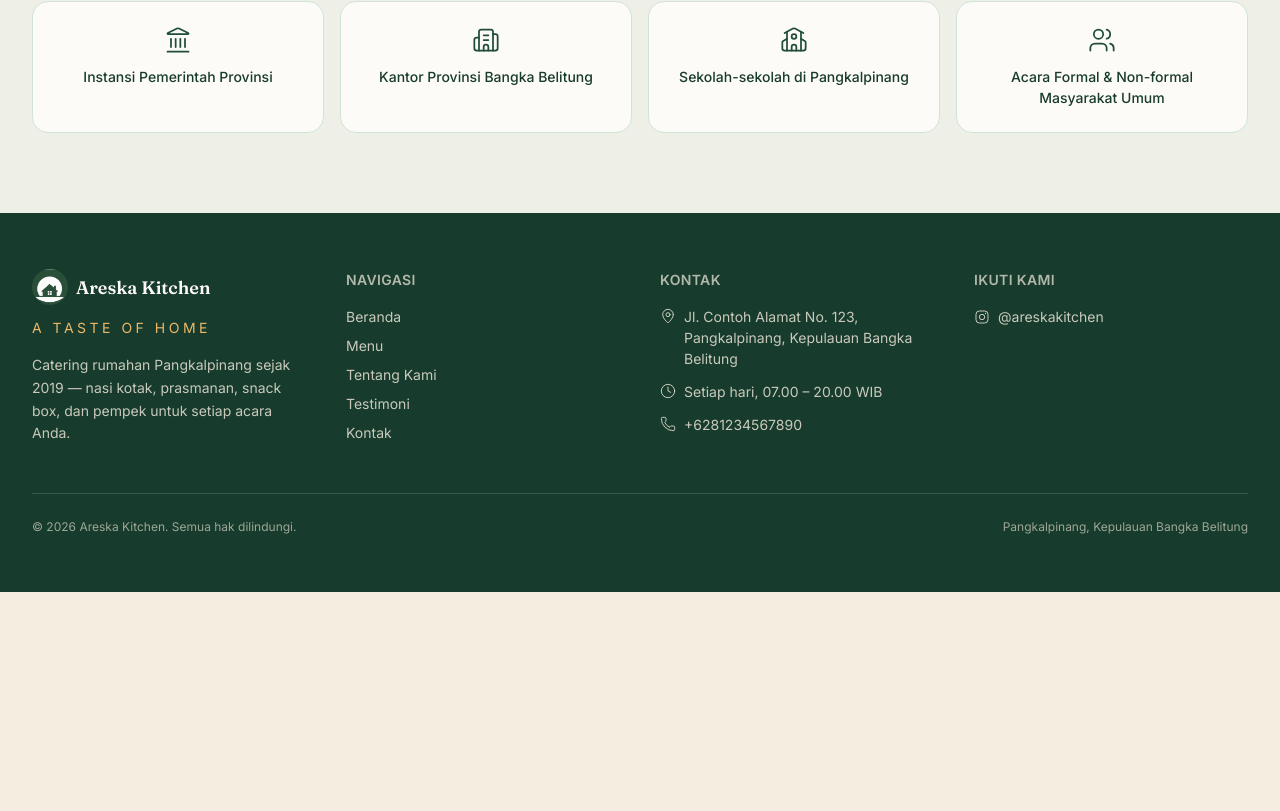
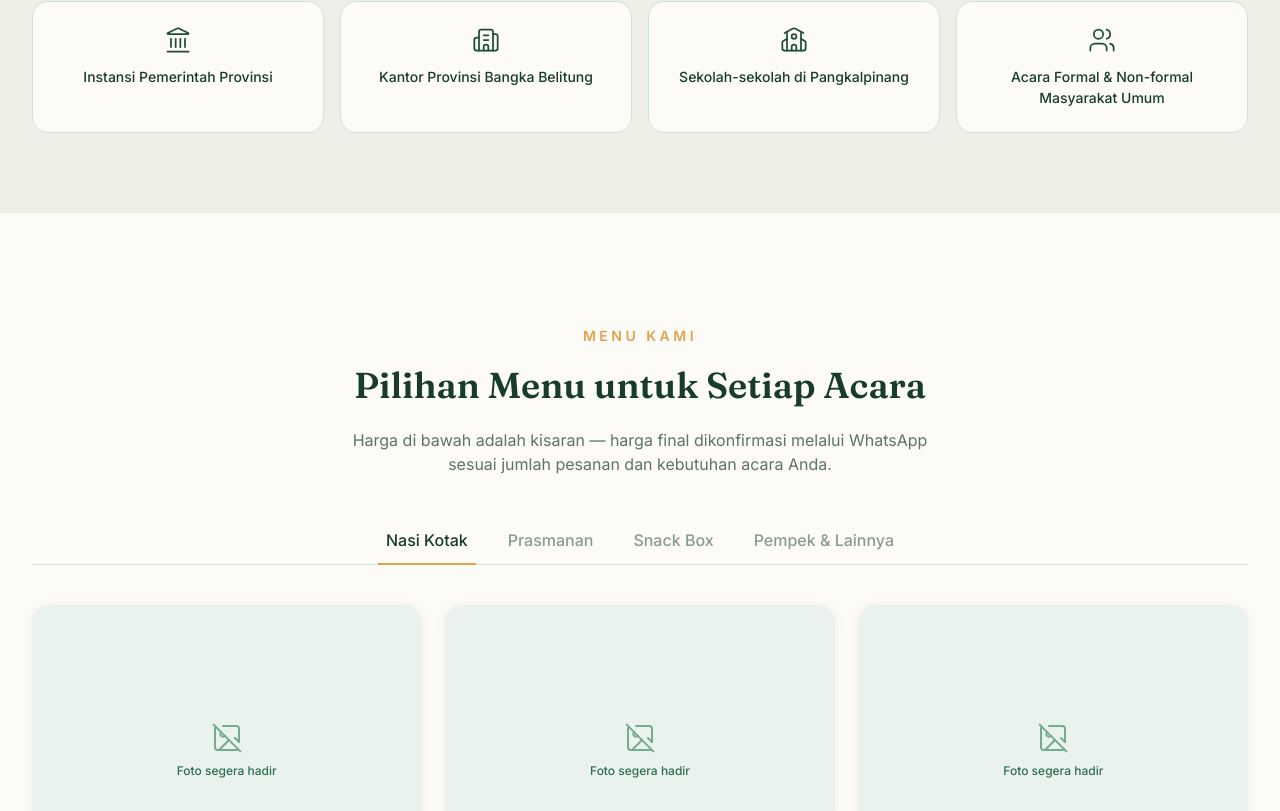
Before and after one commit to monn01/Areska-Kitchen, a Next.js app: page / in a window 1280 px wide. Shown: the part 1986-2797 px from the top of the page. Before the commit the page ends 2578 px from the top, so only its background shows below. Built offline with nearby package versions, Linux system fonts and the light colour scheme.

Commit message:
Phase 5: Menu/Produk section
- Category tabs with sliding underline (layoutId)
- Product grid with staggered enter transition per category switch
- Shimmer skeleton placeholder for missing product photos (DESIGN.md §4.6)
- Per-item WhatsApp order CTA with pre-filled message

```diff
--- a/app/page.tsx
+++ b/app/page.tsx
@@ -4,6 +4,7 @@ import { Hero } from "@/components/sections/Hero";
 import { TrustIndicators } from "@/components/sections/TrustIndicators";
 import { About } from "@/components/sections/About";
 import { TrustedBy } from "@/components/sections/TrustedBy";
+import { Menu } from "@/components/sections/Menu";
 
 export default function Home() {
   return (
@@ -14,6 +15,7 @@ export default function Home() {
         <TrustIndicators />
         <About />
         <TrustedBy />
+        <Menu />
       </main>
       <Footer />
     </>
--- /dev/null
+++ b/components/sections/Menu.tsx
@@ -0,0 +1,118 @@
+"use client";
+
+import { useState } from "react";
+import { AnimatePresence, motion, useReducedMotion } from "framer-motion";
+import { Card } from "@/components/ui/Card";
+import { Button } from "@/components/ui/Button";
+import { ProductImage } from "@/components/ui/ProductImage";
+import { menuCategories, menuItems, type MenuCategory } from "@/lib/data";
+import { buildWhatsAppLink } from "@/lib/utils";
+
+export function Menu() {
+  const [activeCategory, setActiveCategory] = useState<MenuCategory>(menuCategories[0]);
+  const shouldReduceMotion = useReducedMotion();
+
+  const filteredItems = menuItems.filter((item) => item.category === activeCategory);
+
+  return (
+    <section id="menu" className="bg-cream-50 py-20 sm:py-28">
+      <div className="mx-auto max-w-container px-4 sm:px-6 lg:px-8">
+        <div className="text-center">
+          <p className="text-sm font-semibold uppercase tracking-[0.25em] text-orange-500">
+            Menu Kami
+          </p>
+          <h2 className="mt-3 font-heading text-3xl font-semibold text-green-700 sm:text-4xl">
+            Pilihan Menu untuk Setiap Acara
+          </h2>
+          <p className="mx-auto mt-4 max-w-xl text-green-700/70">
+            Harga di bawah adalah kisaran — harga final dikonfirmasi melalui
+            WhatsApp sesuai jumlah pesanan dan kebutuhan acara Anda.
+          </p>
+        </div>
+
+        <div className="mt-10 flex flex-wrap justify-center gap-2 border-b border-green-100">
+          {menuCategories.map((category) => (
+            <button
+              key={category}
+              onClick={() => setActiveCategory(category)}
+              className="relative px-4 py-3 text-sm font-medium sm:text-base"
+            >
+              <span
+                className={
+                  category === activeCategory
+                    ? "text-green-700"
+                    : "text-green-700/50 hover:text-green-700/80"
+                }
+              >
+                {category}
+              </span>
+              {category === activeCategory && (
+                <motion.span
+                  layoutId="menu-tab-underline"
+                  className="absolute inset-x-2 -bottom-px h-0.5 bg-orange-500"
+                  transition={{ duration: 0.3, ease: [0.16, 1, 0.3, 1] }}
+                />
+              )}
+            </button>
+          ))}
+        </div>
+
+        <AnimatePresence mode="wait">
+          <motion.div
+            key={activeCategory}
+            initial={shouldReduceMotion ? undefined : { opacity: 0 }}
+            animate={shouldReduceMotion ? undefined : { opacity: 1 }}
+            exit={shouldReduceMotion ? undefined : { opacity: 0 }}
+            transition={{ duration: 0.2 }}
+            className="mt-10 grid gap-6 sm:grid-cols-2 lg:grid-cols-3"
+          >
+            {filteredItems.map((item, i) => (
+              <motion.div
+                key={item.id}
+                initial={shouldReduceMotion ? undefined : { opacity: 0, y: 16, scale: 0.98 }}
+                animate={shouldReduceMotion ? undefined : { opacity: 1, y: 0, scale: 1 }}
+                transition={{ duration: 0.35, delay: i * 0.05, ease: [0.16, 1, 0.3, 1] }}
+              >
+                <Card className="group h-full flex flex-col">
+                  <div className="relative aspect-[4/3] w-full overflow-hidden">
+                    <div className="h-full w-full transition-transform duration-base ease-out group-hover:scale-105">
+                      <ProductImage
+                        src={item.image}
+                        alt={item.name}
+                        className="h-full w-full"
+                      />
+                    </div>
+                  </div>
+                  <div className="flex flex-1 flex-col p-5">
+                    <h3 className="font-heading text-lg font-semibold text-green-700">
+                      {item.name}
+                    </h3>
+                    <p className="mt-2 flex-1 text-sm leading-relaxed text-green-700/70">
+                      {item.description}
+                    </p>
+                    <div className="mt-4 flex items-center justify-between gap-3">
+                      <span className="text-sm font-semibold text-orange-600">
+                        {item.priceRange}
+                      </span>
+                      <Button
+                        href={buildWhatsAppLink(
+                          `Halo Areska Kitchen, saya ingin pesan "${item.name}".`,
+                        )}
+                        target="_blank"
+                        rel="noopener noreferrer"
+                        variant="secondary"
+                        className="px-4 py-2 text-xs"
+                      >
+                        Pesan
+                      </Button>
+                    </div>
+                  </div>
+                </Card>
+              </motion.div>
+            ))}
+          </motion.div>
+        </AnimatePresence>
+      </div>
+    </section>
+  );
+}
--- /dev/null
+++ b/components/ui/ProductImage.tsx
@@ -0,0 +1,38 @@
+import Image from "next/image";
+import { ImageOff } from "lucide-react";
+import { cn } from "@/lib/utils";
+
+export function ProductImage({
+  src,
+  alt,
+  className,
+}: {
+  src: string | null;
+  alt: string;
+  className?: string;
+}) {
+  if (!src) {
+    return (
+      <div
+        className={cn(
+          "relative flex flex-col items-center justify-center gap-2 overflow-hidden bg-green-50",
+          className,
+        )}
+      >
+        <div className="absolute inset-0 -translate-x-full animate-shimmer bg-gradient-to-r from-transparent via-white/50 to-transparent" />
+        <ImageOff className="h-8 w-8 text-green-300" strokeWidth={1.5} />
+        <span className="text-xs font-medium text-green-500">Foto segera hadir</span>
+      </div>
+    );
+  }
+
+  return (
+    <Image
+      src={src}
+      alt={alt}
+      fill
+      sizes="(min-width: 1024px) 320px, 50vw"
+      className={cn("object-cover", className)}
+    />
+  );
+}
--- a/tailwind.config.ts
+++ b/tailwind.config.ts
@@ -88,6 +88,14 @@ const config: Config = {
       maxWidth: {
         container: "1280px",
       },
+      keyframes: {
+        shimmer: {
+          "100%": { transform: "translateX(100%)" },
+        },
+      },
+      animation: {
+        shimmer: "shimmer 2.2s infinite",
+      },
     },
   },
   plugins: [],
```
